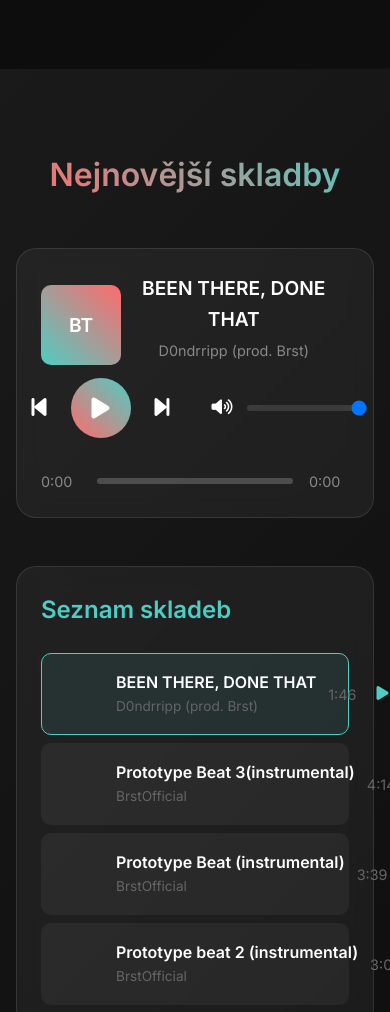
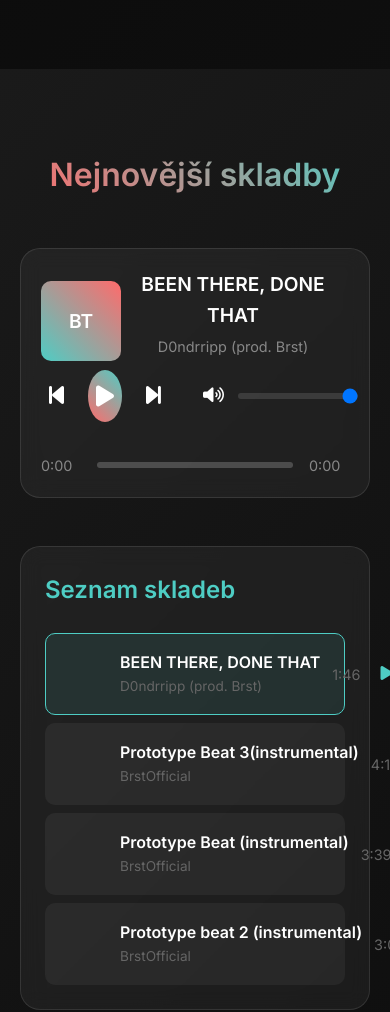
Before and after one commit to BrstTesting/BrstTesting.github.io, a plain HTML site: page index.html in a window 390 px wide. Shown: the part 775-1787 px from the top of the page. Drawn offline with Linux system fonts and the light colour scheme.

Commit message:
Update styles.css

```diff
--- a/styles.css
+++ b/styles.css
@@ -301,5 +301,99 @@ body {
     .stats { flex-direction:column; gap:1rem; }
 }
 
+/* Mobile: widen layout and prevent clipping (append) */
+@media (max-width: 768px) {
+  /* Ensure the page can use full device width */
+  html, body {
+    min-width: 320px;
+    -webkit-text-size-adjust: 100%;
+  }
+
+  /* Allow container to expand to viewport and reduce horizontal padding */
+  .container {
+    max-width: 100%;
+    padding-left: 0.75rem;
+    padding-right: 0.75rem;
+  }
+
+  /* Make main sections use the full horizontal space */
+  .hero, .music-section, .about-section, .contact-section, .footer {
+    padding-left: 0.75rem;
+    padding-right: 0.75rem;
+  }
+
+  /* Stack player elements and avoid absolute cover overlapping */
+  .player-display {
+    flex-direction: column;
+    align-items: stretch;
+    gap: 12px;
+  }
+
+  .track-cover-container {
+    position: relative;
+    width: 64px;
+    height: 64px;
+    flex: 0 0 64px;
+  }
+
+  .track-cover,
+  .cover-placeholder {
+    position: relative;
+    width: 64px;
+    height: 64px;
+    border-radius: 8px;
+  }
+
+  /* Make track info flexible and allow wrapping under itself */
+  .track-info {
+    display: flex;
+    gap: 12px;
+    align-items: center;
+    min-width: 0;
+  }
+
+  .track-info-small {
+    flex-direction: column;
+    align-items: flex-start;
+    gap: 6px;
+    min-width: 0;
+  }
+
+  .track-name,
+  .track-artist-small {
+    max-width: 100%;
+    white-space: normal;
+    overflow-wrap: anywhere;
+    word-break: break-word;
+  }
+
+  /* Keep duration and play button fixed so they remain visible */
+  .track-duration,
+  .play-track-btn {
+    flex: 0 0 auto;
+    white-space: nowrap;
+  }
+
+  /* Make progress bar span full width below controls */
+  .progress-container {
+    width: 100%;
+  }
+  .progress-bar {
+    flex: 1 1 100%;
+  }
+
+  /* Slightly reduce player padding to avoid cramped feel */
+  .music-player {
+    padding: 1.25rem;
+  }
+}
+
+/* Extra small phones: tighter padding */
+@media (max-width: 420px) {
+  .container { padding-left: 0.5rem; padding-right: 0.5rem; }
+  .hero-title { font-size: 1.9rem; }
+  .play-btn { width: 52px; height: 52px; }
+}
+
 /* Reduced-motion */
 @media (prefers-reduced-motion: no-preference) { html{ scroll-behavior: smooth; } }
```
